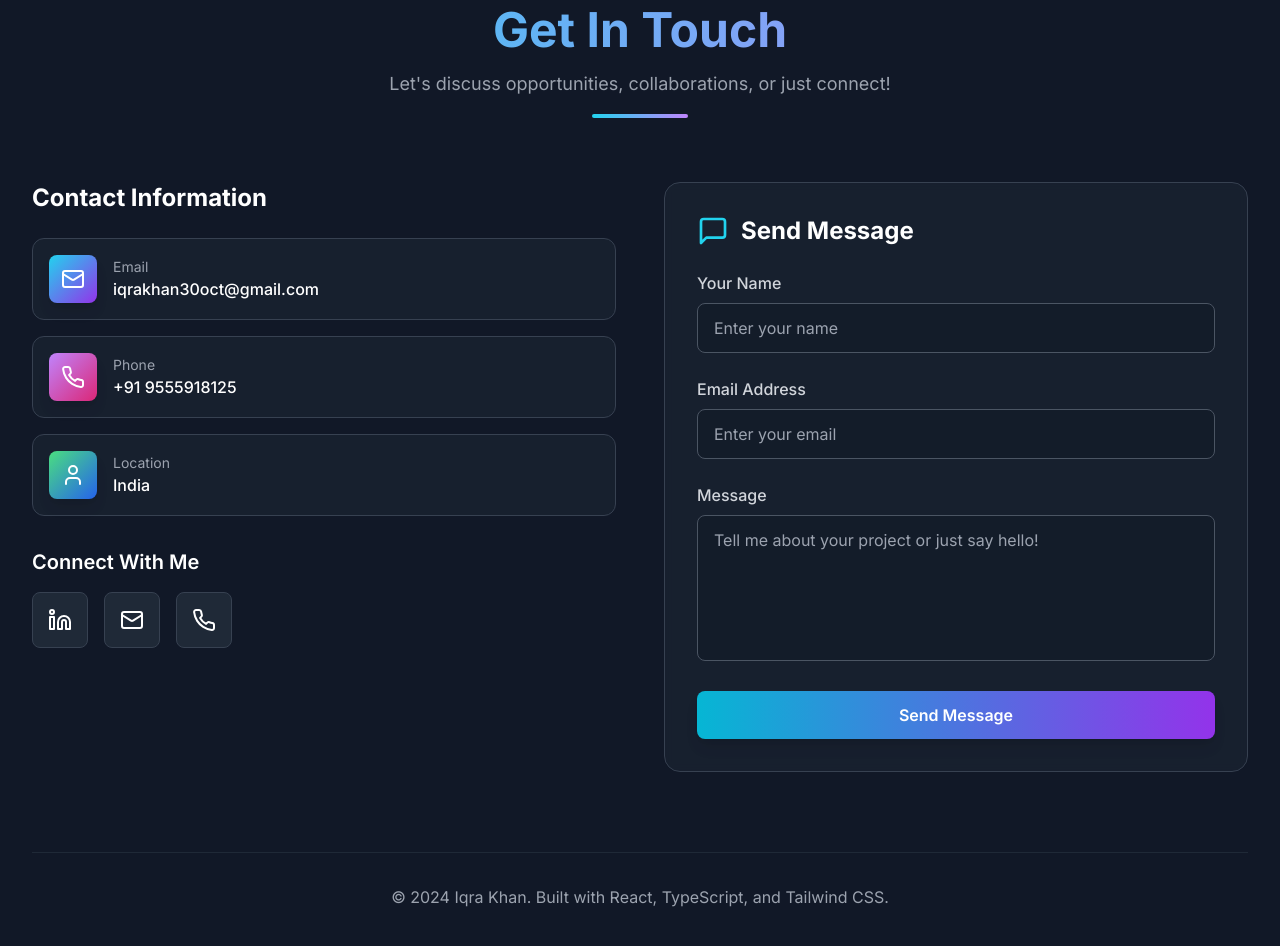
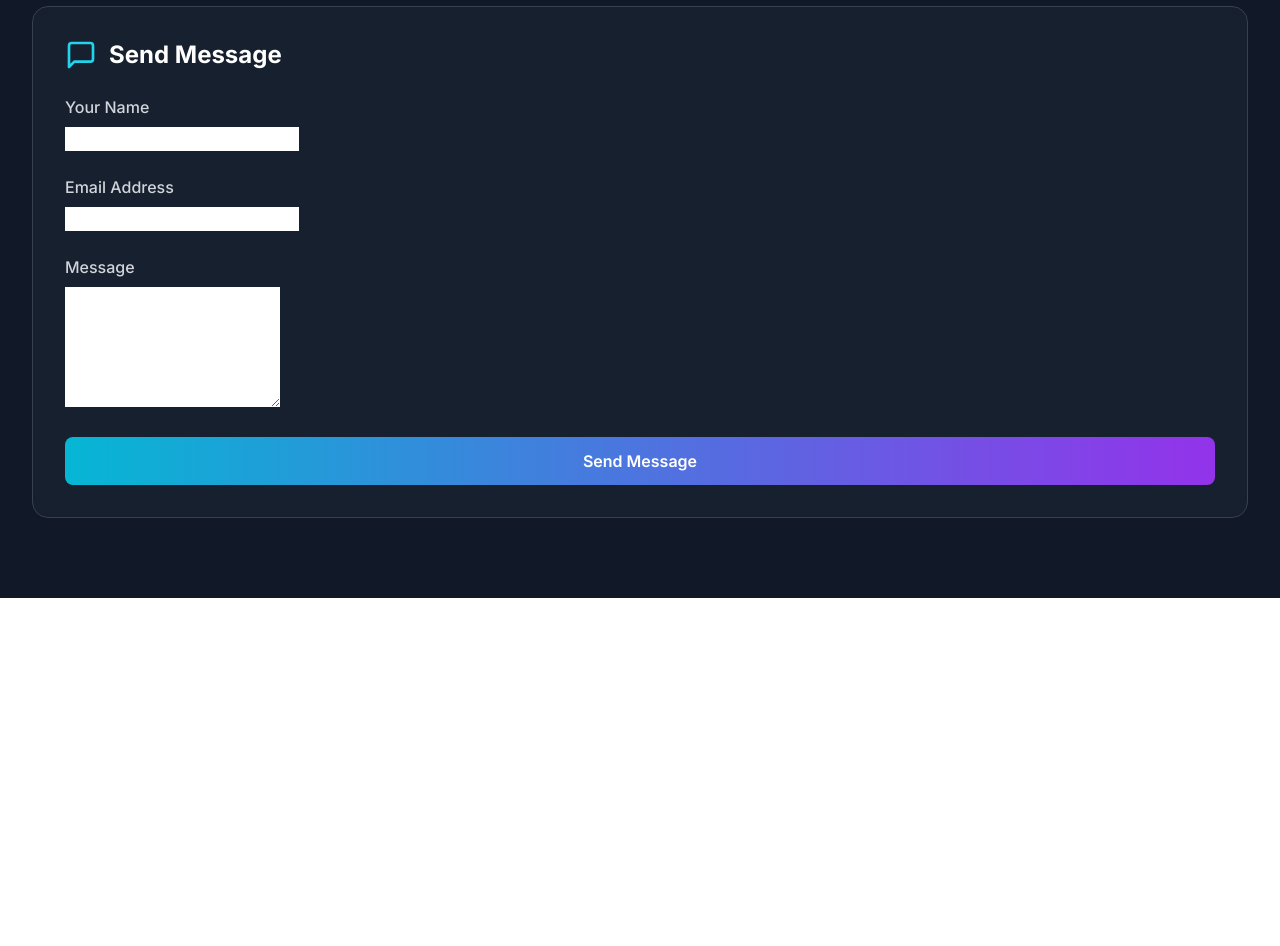
Before and after one commit to IqraKhanZ/Port, a React (Vite) app in the folder echo-gradient-folio-main/: page / in a window 1280 px wide. Shown: the part 8400-9346 px from the top of the page. After the commit the page ends 8998 px from the top, so only its background shows below. Built offline with nearby package versions, Linux system fonts and the light colour scheme.

Commit message:
Update Contact.tsx

```diff
--- a/echo-gradient-folio-main/src/components/Contact.tsx
+++ b/echo-gradient-folio-main/src/components/Contact.tsx
@@ -1,197 +1,68 @@
-
-import React, { useState } from 'react';
+import React, { useState, useRef } from 'react';
 import { Mail, User, MessageSquare, Phone, Linkedin } from 'lucide-react';
+import emailjs from '@emailjs/browser';
 
 export const Contact = () => {
-  const [formData, setFormData] = useState({
-    name: '',
-    email: '',
-    message: ''
-  });
+  const [formData, setFormData] = useState({ name: '', email: '', message: '' });
+  const form = useRef<HTMLFormElement>(null);
+
+  const handleChange = (e: React.ChangeEvent<HTMLInputElement | HTMLTextAreaElement>) => {
+    setFormData({ ...formData, [e.target.name]: e.target.value });
+  };
 
   const handleSubmit = (e: React.FormEvent) => {
     e.preventDefault();
-    console.log('Form submitted:', formData);
-    // Handle form submission here
-    alert('Thank you for your message! I\'ll get back to you soon.');
+
+    if (!form.current) return;
+
+    emailjs
+      .sendForm('service_eufwj7v', 'template_g7zv4yf', form.current, 'YcR3EhlbRy7HERi0u')
+      .then(() => {
+        alert('Message sent successfully!');
         setFormData({ name: '', email: '', message: '' });
-  };
-
-  const handleChange = (e: React.ChangeEvent<HTMLInputElement | HTMLTextAreaElement>) => {
-    setFormData({
-      ...formData,
-      [e.target.name]: e.target.value
+      })
+      .catch((error) => {
+        console.error('Email sending error:', error);
+        alert('Oops! Something went wrong.');
       });
   };
 
-  const socialLinks = [
-    {
-      name: 'LinkedIn',
-      url: 'https://www.linkedin.com/in/iqraa-kkhan-nnn0912/',
-      icon: Linkedin,
-      color: 'hover:text-blue-400 hover:shadow-blue-400/50'
-    },
-    {
-      name: 'Gmail',
-      url: 'mailto:iqrakhan30oct@gmail.com',
-      icon: Mail,
-      color: 'hover:text-red-400 hover:shadow-red-400/50'
-    },
-    {
-      name: 'Phone',
-      url: 'tel:+919555918125',
-      icon: Phone,
-      color: 'hover:text-green-400 hover:shadow-green-400/50'
-    }
-  ];
+  // (Social links and contact details unchanged…)
 
   return (
     <section id="contact" className="py-20 relative">
       <div className="max-w-7xl mx-auto px-4 sm:px-6 lg:px-8">
-        <div className="text-center mb-16">
-          <h2 className="text-4xl md:text-5xl font-bold mb-4 bg-gradient-to-r from-cyan-400 to-purple-400 bg-clip-text text-transparent">
-            Get In Touch
-          </h2>
-          <p className="text-gray-400 text-lg max-w-2xl mx-auto">
-            Let's discuss opportunities, collaborations, or just connect!
-          </p>
-          <div className="w-24 h-1 bg-gradient-to-r from-cyan-400 to-purple-400 mx-auto rounded-full mt-4"></div>
-        </div>
-
-        <div className="grid lg:grid-cols-2 gap-12 items-start">
-          {/* Contact Information */}
-          <div className="space-y-8">
-            <div>
-              <h3 className="text-2xl font-bold text-white mb-6">Contact Information</h3>
-              <div className="space-y-4">
-                <div className="flex items-center gap-4 p-4 bg-gray-800/50 rounded-xl border border-gray-700 hover:border-cyan-400/30 transition-all duration-300 hover:shadow-lg hover:shadow-cyan-500/20">
-                  <div className="w-12 h-12 bg-gradient-to-br from-cyan-400 to-purple-600 rounded-lg flex items-center justify-center hover:scale-110 transition-all duration-300 shadow-lg hover:shadow-cyan-500/50">
-                    <Mail className="w-6 h-6 text-white" />
-                  </div>
-                  <div>
-                    <p className="text-gray-400 text-sm">Email</p>
-                    <p className="text-white font-medium">iqrakhan30oct@gmail.com</p>
-                  </div>
-                </div>
-
-                <div className="flex items-center gap-4 p-4 bg-gray-800/50 rounded-xl border border-gray-700 hover:border-cyan-400/30 transition-all duration-300 hover:shadow-lg hover:shadow-cyan-500/20">
-                  <div className="w-12 h-12 bg-gradient-to-br from-purple-400 to-pink-600 rounded-lg flex items-center justify-center hover:scale-110 transition-all duration-300 shadow-lg hover:shadow-purple-500/50">
-                    <Phone className="w-6 h-6 text-white" />
-                  </div>
-                  <div>
-                    <p className="text-gray-400 text-sm">Phone</p>
-                    <p className="text-white font-medium">+91 9555918125</p>
-                  </div>
-                </div>
-
-                <div className="flex items-center gap-4 p-4 bg-gray-800/50 rounded-xl border border-gray-700 hover:border-cyan-400/30 transition-all duration-300 hover:shadow-lg hover:shadow-cyan-500/20">
-                  <div className="w-12 h-12 bg-gradient-to-br from-green-400 to-blue-600 rounded-lg flex items-center justify-center hover:scale-110 transition-all duration-300 shadow-lg hover:shadow-green-500/50">
-                    <User className="w-6 h-6 text-white" />
-                  </div>
-                  <div>
-                    <p className="text-gray-400 text-sm">Location</p>
-                    <p className="text-white font-medium">India</p>
-                  </div>
-                </div>
-              </div>
-            </div>
-
-            {/* Social Links */}
-            <div>
-              <h4 className="text-xl font-semibold text-white mb-4">Connect With Me</h4>
-              <div className="flex gap-4">
-                {socialLinks.map((social, index) => {
-                  const IconComponent = social.icon;
-                  return (
-                    <a
-                      key={index}
-                      href={social.url}
-                      target="_blank"
-                      rel="noopener noreferrer"
-                      className={`group w-14 h-14 bg-gray-800 rounded-lg flex items-center justify-center transition-all duration-300 transform hover:scale-110 hover:shadow-2xl border border-gray-700 hover:border-transparent ${social.color}`}
-                    >
-                      <IconComponent className="w-6 h-6 transition-all duration-300" />
-                      <div className="absolute inset-0 bg-gradient-to-r from-transparent via-white/5 to-transparent opacity-0 group-hover:opacity-100 transition-all duration-300 rounded-lg"></div>
-                    </a>
-                  );
-                })}
-              </div>
-            </div>
-          </div>
+        {/* Heading omitted for brevity */}
 
         {/* Contact Form */}
-          <div className="bg-gray-800/50 backdrop-blur-sm rounded-2xl p-8 border border-gray-700 hover:border-cyan-400/30 transition-all duration-300 hover:shadow-2xl hover:shadow-cyan-500/20">
+        <div className="bg-gray-800/50 backdrop-blur-sm rounded-2xl p-8 border border-gray-700">
           <h3 className="text-2xl font-bold text-white mb-6 flex items-center gap-3">
             <MessageSquare className="w-8 h-8 text-cyan-400" />
             Send Message
           </h3>
 
-            <form onSubmit={handleSubmit} className="space-y-6">
+          <form ref={form} onSubmit={handleSubmit} className="space-y-6">
             <div>
-                <label htmlFor="name" className="block text-gray-300 mb-2 font-medium">
-                  Your Name
-                </label>
-                <input
-                  type="text"
-                  id="name"
-                  name="name"
-                  value={formData.name}
-                  onChange={handleChange}
-                  required
-                  className="w-full px-4 py-3 bg-gray-900/50 border border-gray-600 rounded-lg text-white placeholder-gray-400 focus:border-cyan-400 focus:outline-none focus:ring-2 focus:ring-cyan-400/20 transition-all duration-200 hover:border-gray-500"
-                  placeholder="Enter your name"
-                />
+              <label htmlFor="name" className="block text-gray-300 mb-2 font-medium">Your Name</label>
+              <input type="text" name="name" value={formData.name} onChange={handleChange} required className="..." />
             </div>
 
             <div>
-                <label htmlFor="email" className="block text-gray-300 mb-2 font-medium">
-                  Email Address
-                </label>
-                <input
-                  type="email"
-                  id="email"
-                  name="email"
-                  value={formData.email}
-                  onChange={handleChange}
-                  required
-                  className="w-full px-4 py-3 bg-gray-900/50 border border-gray-600 rounded-lg text-white placeholder-gray-400 focus:border-cyan-400 focus:outline-none focus:ring-2 focus:ring-cyan-400/20 transition-all duration-200 hover:border-gray-500"
-                  placeholder="Enter your email"
-                />
+              <label htmlFor="email" className="block text-gray-300 mb-2 font-medium">Email Address</label>
+              <input type="email" name="email" value={formData.email} onChange={handleChange} required className="..." />
             </div>
 
             <div>
-                <label htmlFor="message" className="block text-gray-300 mb-2 font-medium">
-                  Message
-                </label>
-                <textarea
-                  id="message"
-                  name="message"
-                  value={formData.message}
-                  onChange={handleChange}
-                  required
-                  rows={5}
-                  className="w-full px-4 py-3 bg-gray-900/50 border border-gray-600 rounded-lg text-white placeholder-gray-400 focus:border-cyan-400 focus:outline-none focus:ring-2 focus:ring-cyan-400/20 transition-all duration-200 resize-none hover:border-gray-500"
-                  placeholder="Tell me about your project or just say hello!"
-                />
+              <label htmlFor="message" className="block text-gray-300 mb-2 font-medium">Message</label>
+              <textarea name="message" rows={5} value={formData.message} onChange={handleChange} required className="..." />
             </div>
 
-              <button
-                type="submit"
-                className="group w-full px-6 py-3 bg-gradient-to-r from-cyan-500 to-purple-600 rounded-lg text-white font-semibold hover:from-cyan-600 hover:to-purple-700 transition-all duration-300 transform hover:scale-105 shadow-lg hover:shadow-cyan-500/25 hover:shadow-2xl"
-              >
+            <button type="submit" className="group w-full px-6 py-3 bg-gradient-to-r from-cyan-500 to-purple-600 rounded-lg text-white font-semibold hover:scale-105 transition">
               <span className="group-hover:animate-pulse">Send Message</span>
             </button>
           </form>
         </div>
       </div>
-
-        {/* Footer */}
-        <div className="mt-20 pt-8 border-t border-gray-800 text-center">
-          <p className="text-gray-400">
-            © 2024 Iqra Khan. Built with React, TypeScript, and Tailwind CSS.
-          </p>
-        </div>
-      </div>
     </section>
   );
 };
```
Lines whose indentation alone changed are shown as unchanged.
